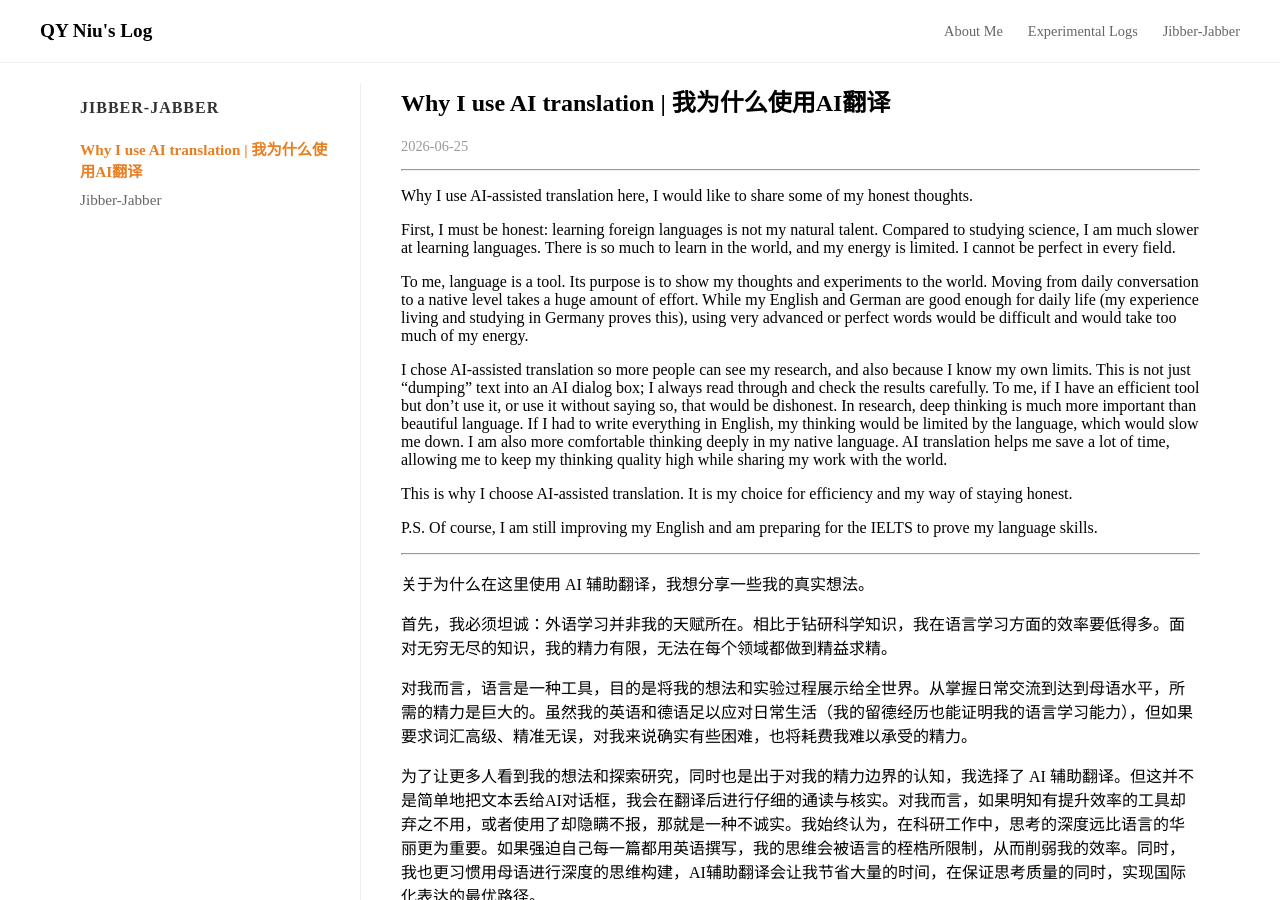
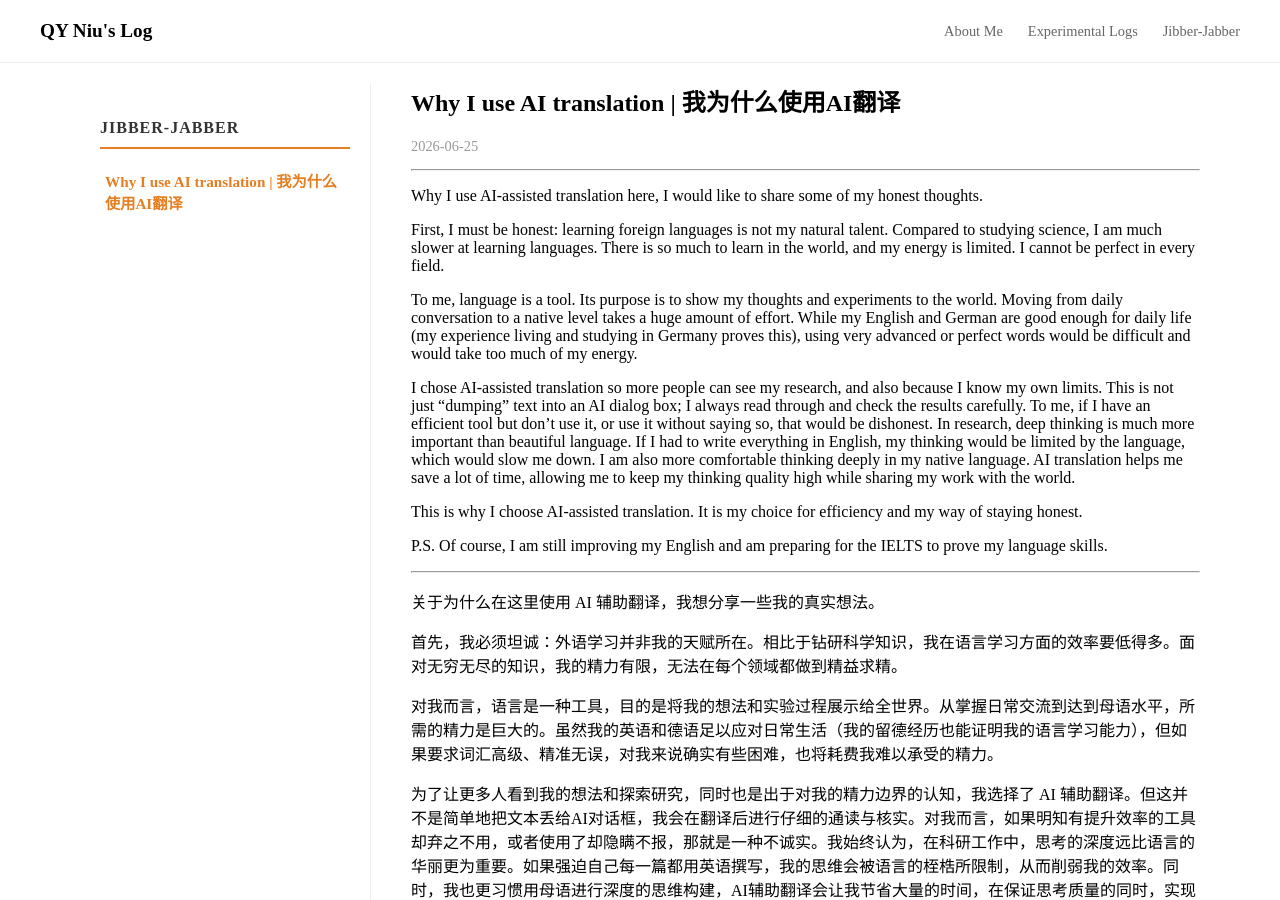
Before and after one commit to nqy-exp/nqy-exp.github.io, a Jekyll site: the page built from _ideas/Why I use AI translation | 我为什么使用AI翻译.md, in a window 1280 px wide and 900 px high. Built offline with Jekyll 4.4.1, drawn with Linux system fonts in a browser that asks for light colours.

Commit message:
fix sidebar

```diff
--- a/_includes/sidebar.html
+++ b/_includes/sidebar.html
@@ -1,18 +1,13 @@
 <!-- sidebar.html -->
 <aside class="sidebar">
-  <!-- 1. 标题部分 -->
   <h3 class="sidebar-title">
+    <!-- 确保标题可以点击，链接指向 ideas 目录 -->
     <a href="/ideas/" style="text-decoration: none; color: inherit;">Jibber-Jabber</a>
   </h3>
 
   <ul class="sidebar-list">
     {% for item in site.ideas %}
-      <!-- 调试模式：把每个文件的真实路径印出来，方便我们排查 -->
-      <li style="font-size: 10px; color: red; list-style: none;">
-        DEBUG PATH: {{ item.url }}
-      </li>
-
-      <!-- 原有的判断逻辑 -->
+      <!-- 【关键修复】：不再检查 name 是否等于 index，而是直接判断 URL 是否等于 /ideas/ -->
       {% if item.url != "/ideas/" %}
         <li class="sidebar-item">
           <a href="{{ item.url }}" class="sidebar-link {% if page.url == item.url %}active{% endif %}">
@@ -25,15 +20,15 @@
 </aside>
 
 <style>
-/* 保持你原有的所有样式不变 */
+/* 侧边栏的基础样式 */
 .sidebar {
-  width: 250px;
+  width: 250px; /* 固定侧边栏宽度 */
   padding: 20px;
   border-right: 1px solid #eee;
-  height: calc(100vh - 80px);
-  position: sticky;
-  top: 80px;
-  overflow-y: auto;
+  height: calc(100vh - 80px); /* 高度撑满除去 Header 后的剩余空间 */
+  position: sticky; /* 让侧边栏在滚动时“粘”在左侧 */
+  top: 80px;        /* 距离顶部 Header 的距离 */
+  overflow-y: auto; /* 如果列表太长，允许侧边栏内部滚动 */
 }
 
 .sidebar-title {
@@ -41,7 +36,7 @@
   color: #333;
   margin-bottom: 20px;
   padding-bottom: 10px;
-  border-bottom: 2px solid #e67e22;
+  border-bottom: 2px solid #e67e22; /* 给标题加个橙色底线，很有设计感 */
 }
 
 .sidebar-list {
@@ -59,9 +54,10 @@
   color: #666;
   font-size: 0.95em;
   transition: all 0.3s;
-  display: block;
+  display: block; /* 让整个区域都可以点击 */
 }
 
+/* 增加一个激活状态的样式，让你知道现在在哪 */
 .sidebar-link.active {
   color: #e67e22 !important;
   font-weight: bold;
@@ -70,6 +66,6 @@
 
 .sidebar-link:hover {
   color: #e67e22;
-  padding-left: 5px;
+  padding-left: 5px; /* 悬停时有一个微小的位移效果，很灵动 */
 }
 </style>
--- a/_layouts/ideas-layout.html
+++ b/_layouts/ideas-layout.html
@@ -2,6 +2,7 @@
 <html lang="en">
 <head>
   <meta charset="UTF-8">
+  <meta name="viewport" content="width=device-width, initial-scale=1.0">
   <title>{{ page.title }} | {{ site.title }}</title>
   <link rel="stylesheet" href="/assets/css/style.css">
 </head>
@@ -9,27 +10,20 @@
 
   {% include header.html %} <!-- 引入全局页眉 -->
 
+  <!-- 使用 Flex 布局实现：左侧侧边栏 + 右侧内容区 -->
   <main class="layout-container_split">
-    <!-- 左侧侧边栏 -->
-    <aside class="sidebar">
-      <h3 class="sidebar-title">Jibber-Jabber</h3>
-      <ul class="sidebar-list">
-        {% for item in site.ideas %}
-          <li class="sidebar-item">
-            <a href="{{ item.url }}" class="sidebar-link {% if page.url == item.url %}active{% endif %}">
-              {{ item.title }}
-            </a>
-          </li>
-        {% endfor %}
-      </ul>
-    </aside>
+
+    <!-- 【关键改动】：不再手写列表，而是直接调用零件 -->
+    {% include sidebar.html %}
 
     <!-- 右侧内容区 -->
     <article class="main-content">
       <!-- 自动显示文章标题 -->
       <h1 style="margin-top: 0;">{{ page.title }}</h1>
       <!-- 自动显示日期 -->
-      <p style="color: #999; font-size: 0.9em;">{{ page.date | date: "%Y-%m-%d" }}</p>
+      {% if page.date %}
+        <p style="color: #999; font-size: 0.9em;">{{ page.date | date: "%Y-%m-%d" }}</p>
+      {% endif %}
 
       <hr> <!-- 分割线 -->
 
@@ -38,6 +32,7 @@
         {{ content }}
       </div>
     </article>
+
   </main>
 
   {% include footer.html %} <!-- 引入全局页脚 -->
```
